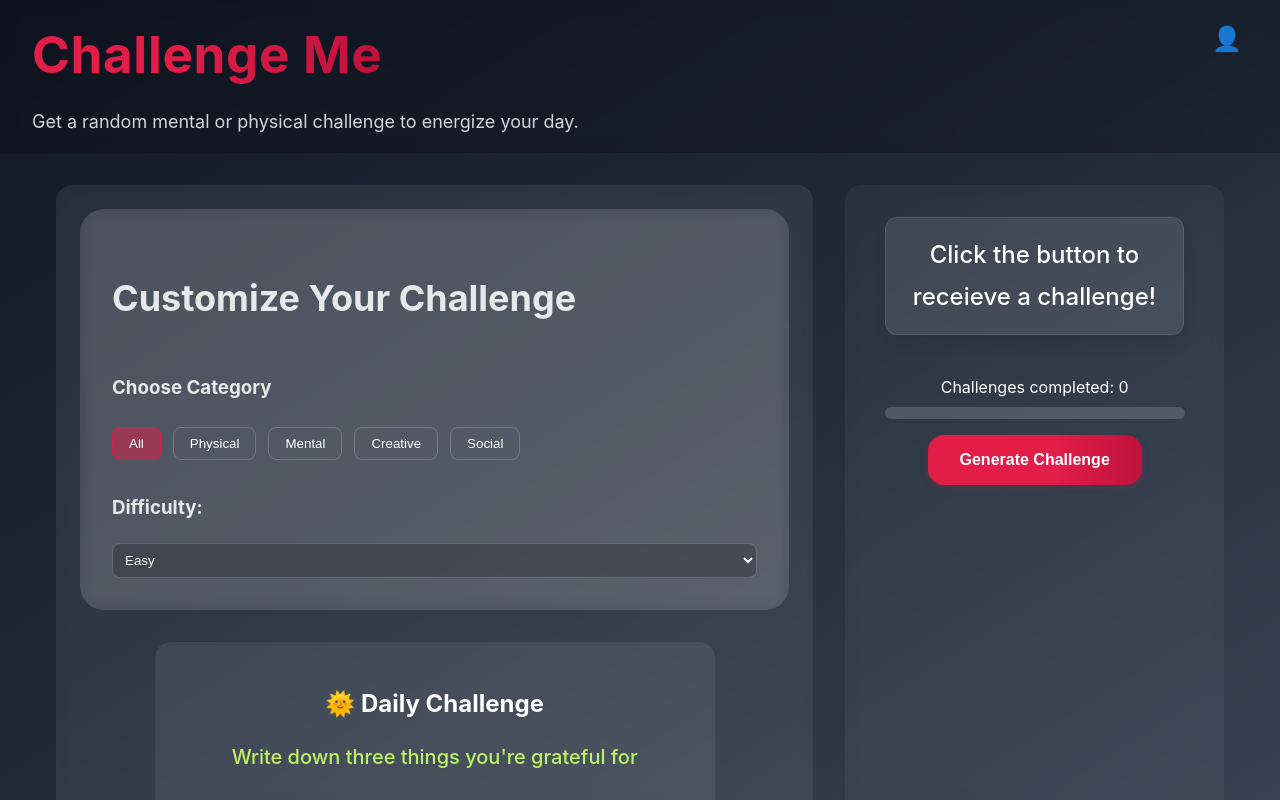
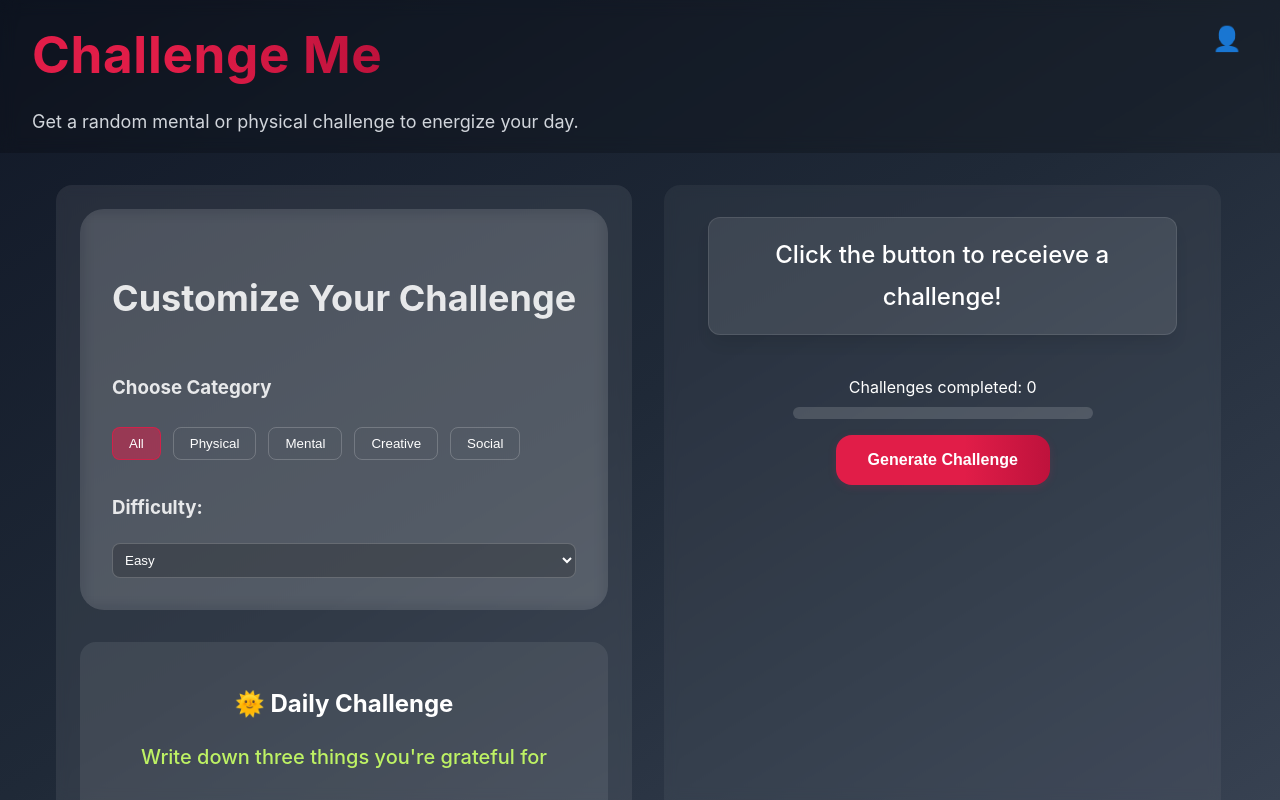
Before and after one commit to robertoandino/challenge-me, a React (Vite) app: page / in a window 1280 px wide. Built offline with nearby package versions, Linux system fonts and the light colour scheme.

Commit message:
Update base layout styles for improved typography and change page content display to flex

```diff
--- a/src/pages/Home.css
+++ b/src/pages/Home.css
@@ -38,6 +38,7 @@
 
 /* Base Layout */
 html, body {
+    font-size: 16px;
     width: 100%;
     margin: 0;
     padding: 0;
@@ -71,7 +72,7 @@ html, body {
 }
 
 .page-content {
-    display: grid;
+    display: flex;
     grid-template-columns: 2fr 1fr;
     gap: 2rem;
     width: 100%;
```
